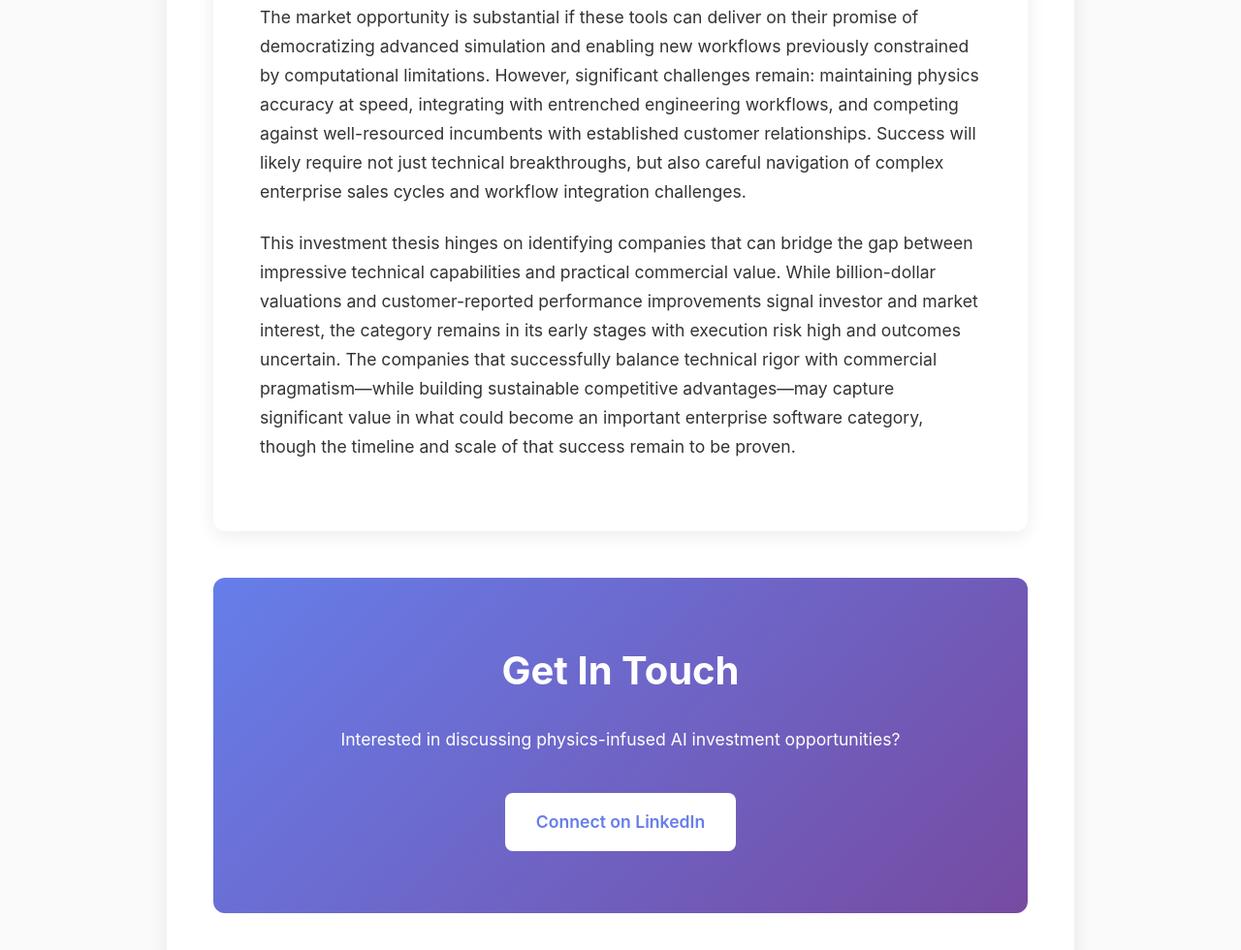
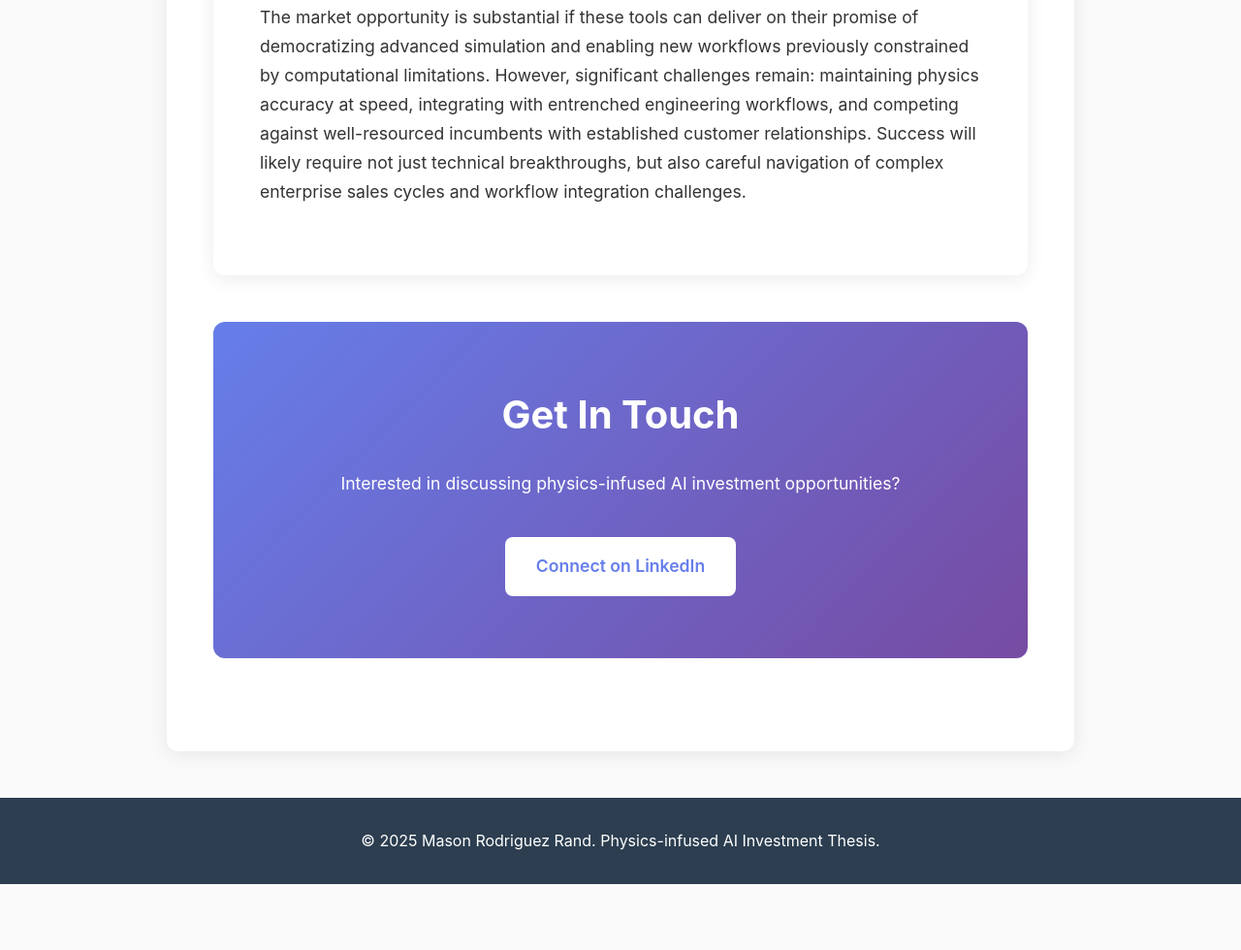
Before and after one commit to masonprr/landscape-phys-informedML, a plain HTML site: page index.html in a window 1280 px wide. Shown: the part 10886-11866 px from the top of the page at 97% size. After the commit the page ends 11798 px from the top, so only its background shows below. Drawn offline with Linux system fonts and the light colour scheme.

Commit message:
edited closing thoughts

```diff
--- a/index.html
+++ b/index.html
@@ -707,8 +707,6 @@
             <p>Physics-infused AI represents a promising but still-nascent category at the intersection of artificial intelligence, scientific computing, and engineering workflows. While early demonstrations show impressive technical capabilities—from multiple orders of magnitude simulation speedups to novel materials discovery workflows—translating these proof-of-concepts into sustainable businesses remains an open question.</p>
 
             <p>The market opportunity is substantial if these tools can deliver on their promise of democratizing advanced simulation and enabling new workflows previously constrained by computational limitations. However, significant challenges remain: maintaining physics accuracy at speed, integrating with entrenched engineering workflows, and competing against well-resourced incumbents with established customer relationships. Success will likely require not just technical breakthroughs, but also careful navigation of complex enterprise sales cycles and workflow integration challenges.</p>
-
-            <p>This investment thesis hinges on identifying companies that can bridge the gap between impressive technical capabilities and practical commercial value. While billion-dollar valuations and customer-reported performance improvements signal investor and market interest, the category remains in its early stages with execution risk high and outcomes uncertain. The companies that successfully balance technical rigor with commercial pragmatism—while building sustainable competitive advantages—may capture significant value in what could become an important enterprise software category, though the timeline and scale of that success remain to be proven.</p>
         </section>
 
         <div class="cta-section">
```
